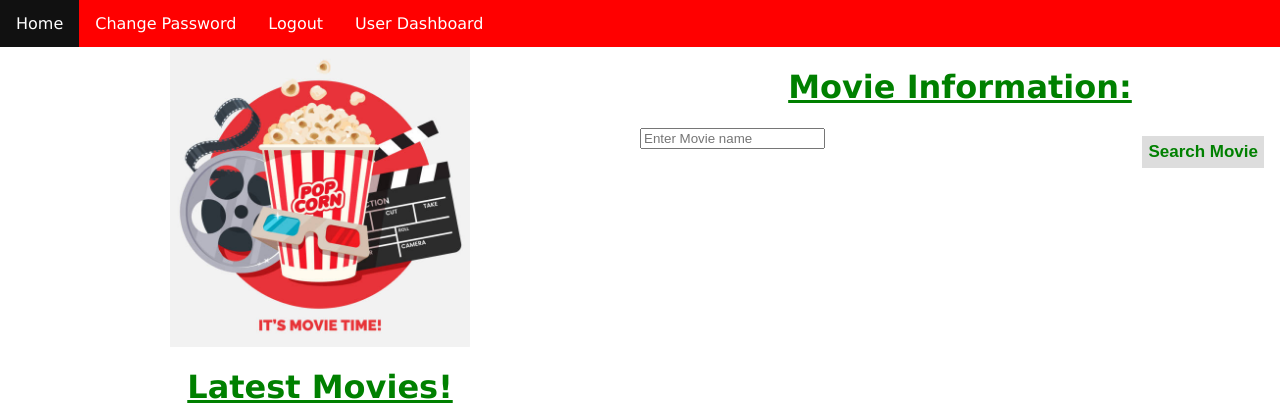
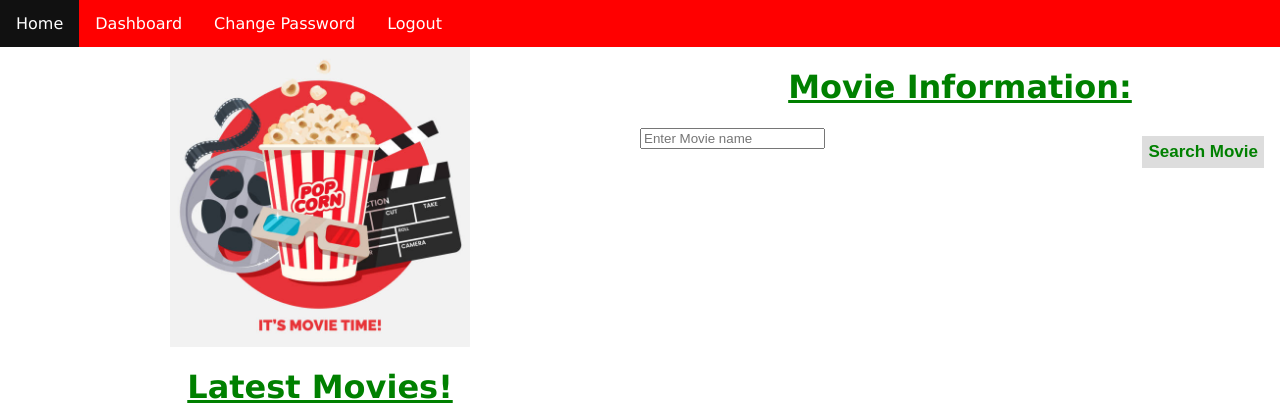
Before and after one commit to pythcon/CineRex, a PHP site: page / in a window 1280 px wide. Shown: the top 420 px of the page. Run offline with PHP 8.4, Linux system fonts and the light colour scheme; the visitor is signed in with stand-in values (Sample User, id 1); some libraries are stand-ins or nearby versions.

Commit message:
changed buttons around

```diff
--- a/index.php
+++ b/index.php
@@ -198,10 +198,9 @@ if (!$_SESSION['logged']){
     echo "
     <ul>
      <li><a href='index.html'>Home</a></li>
-
+ <li><a href='dashboard.php'>Dashboard</a></li>
       <li><a href='changepassword.html'>Change Password</a></li>
       <li><a href='handler_logout.php'>Logout</a></li>
-	  <li><a href='dashboard.php'>User Dashboard</a></li>
 
 
 
```
